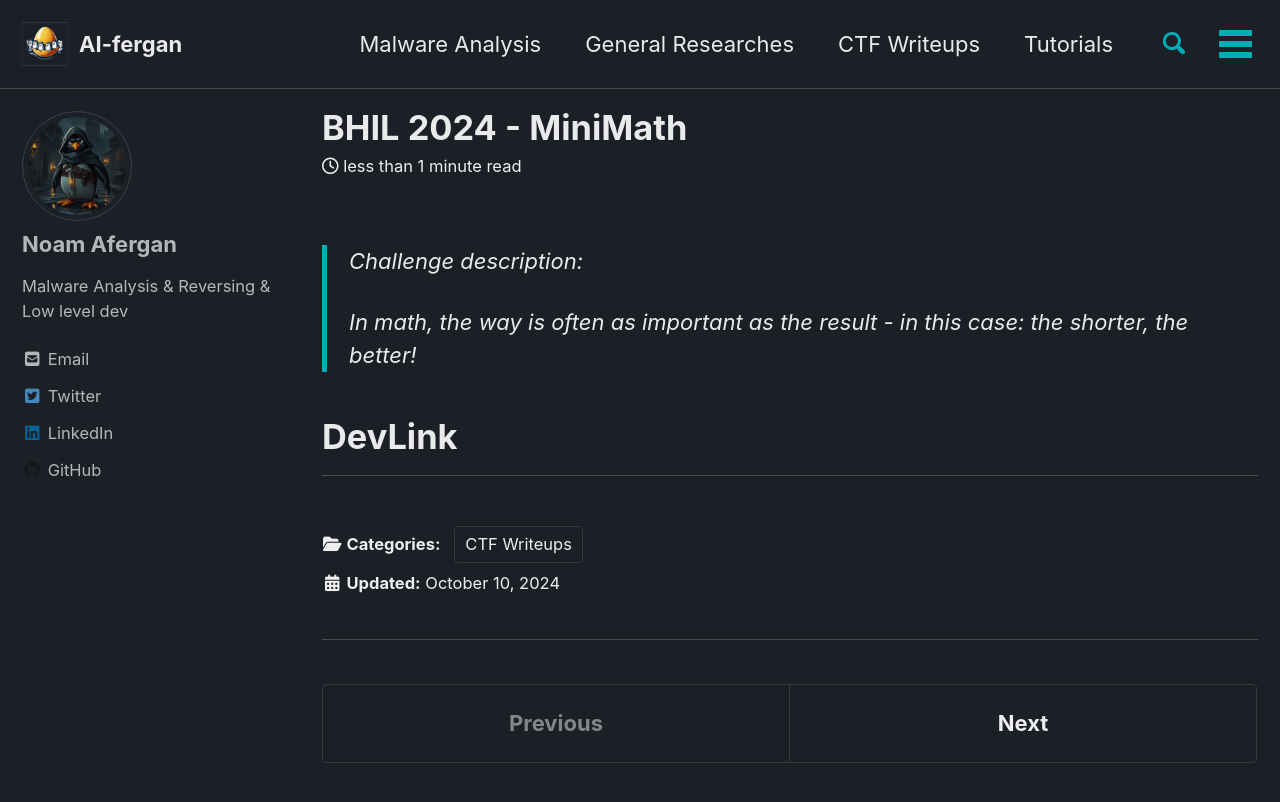
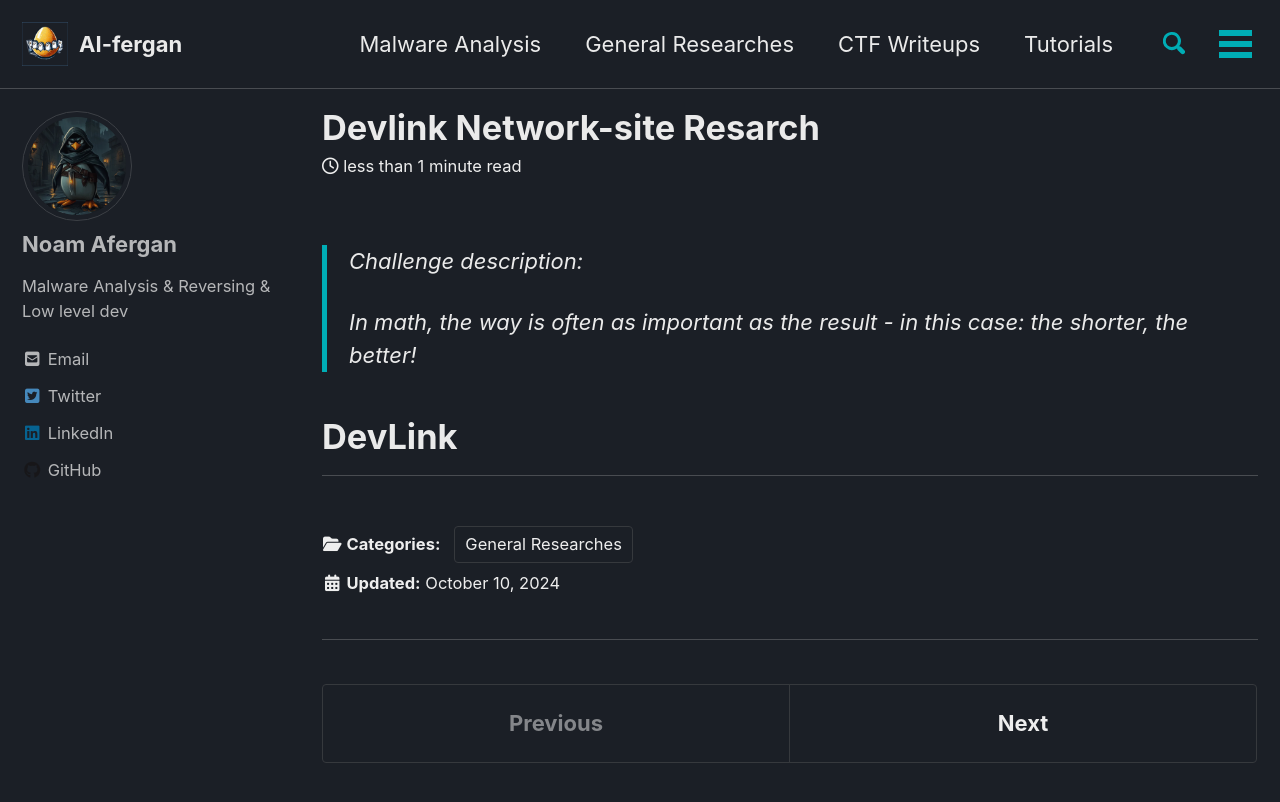
Before and after one commit to 4f3rg4n/4f3rg4n.github.io, a Jekyll site: the page built from _posts/General-Resarches/2024-10-10-devlink.md, in a window 1280 px wide and 900 px high. Shown: the top 802 px of the window. Built offline with Jekyll 4.4.1, drawn with Linux system fonts in a browser that asks for light colours; cached includes are drawn as plain includes; nearby versions of some CDN libraries.

Commit message:
Update 2024-10-10-devlink.md

```diff
--- a/_posts/General-Resarches/2024-10-10-devlink.md
+++ b/_posts/General-Resarches/2024-10-10-devlink.md
@@ -1,12 +1,12 @@
 ---
-title: "BHIL 2024 - MiniMath"
+title: "Devlink Network-site Resarch"
 classes: wide
 header:
-  teaser: /assets/images/ctf-writeups/BHIL/BHIL-2024-logo.jpg
+  teaser: /assets/images/General-Researches/DevLink/devlink.png
 ribbon: green
 description: "In math, the way is often as important as the result - in this case: the shorter, the better!"
 categories:
-  - CTF Writeups
+  - General Researches
 ---
 
 > Challenge description:
```
